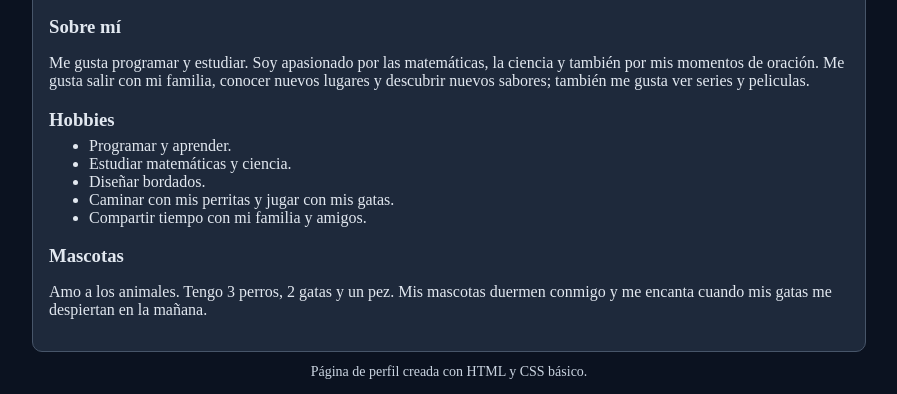
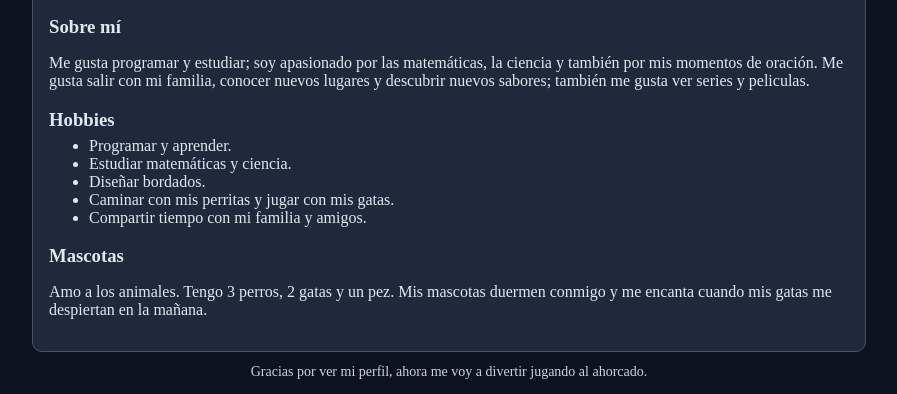
Before and after one commit to Gerenation/tarea_principal, a plain HTML site: page perfil.html in a window 1280 px wide. Shown: the part 403-797 px from the top of the page, without its empty margins (191-1088 px from the left). Drawn offline with Linux system fonts and the light colour scheme.

Commit message:
Solucion de conflictos en ahorcado.html

```diff
--- a/perfil.html
+++ b/perfil.html
@@ -14,7 +14,7 @@
 
   <!-- MAIN: información principal del perfil -->
   <main class="tarjetaPerfil">
-    <!-- SECTION: foto y datos básicos -->
+    <!-- esta es la seccion donde esta mi foto y algunos datos básicos -->
     <section>
       <img src="./foto.png" alt="Foto de Daniel" class="fotoPerfil">
       <h2>Daniel Santiago Rodríguez Gerena</h2>
@@ -26,13 +26,13 @@
     <section>
       <h3>Sobre mí</h3>
       <p>
-        Me gusta programar y estudiar. Soy apasionado por las matemáticas, la ciencia
+        Me gusta programar y estudiar; soy apasionado por las matemáticas, la ciencia
         y también por mis momentos de oración. Me gusta salir con mi familia, conocer
         nuevos lugares y descubrir nuevos sabores; también me gusta ver series y peliculas.
       </p>
     </section>
 
-    <!-- SECTION: hobbies -->
+    <!-- bueno pues quí pondo algunos de mis hobbies -->
     <section>
       <h3>Hobbies</h3>
       <ul>
@@ -44,7 +44,7 @@
       </ul>
     </section>
 
-    <!-- SECTION: mascotas -->
+    <!-- tengo muchas mascotas, las amo, aqui te cuento un poco de eso -->
     <section>
       <h3>Mascotas</h3>
       <p>
@@ -57,7 +57,7 @@
 
   <!-- FOOTER: mensaje final -->
   <footer>
-    Página de perfil creada con HTML y CSS básico.
+    Gracias por ver mi perfil, ahora me voy a divertir jugando al ahorcado.
   </footer>
 </body>
 </html>
```
Also changed, not shown: ahorcado.html (+9 -8 lines), index.html (+4 -2 lines).
